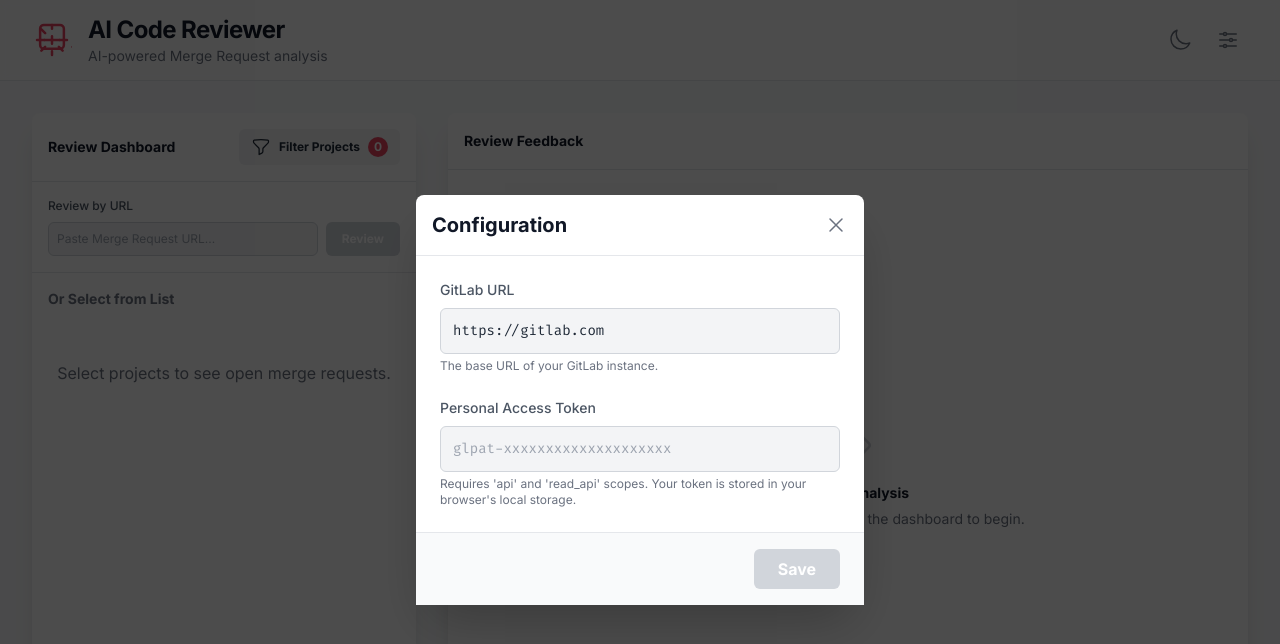
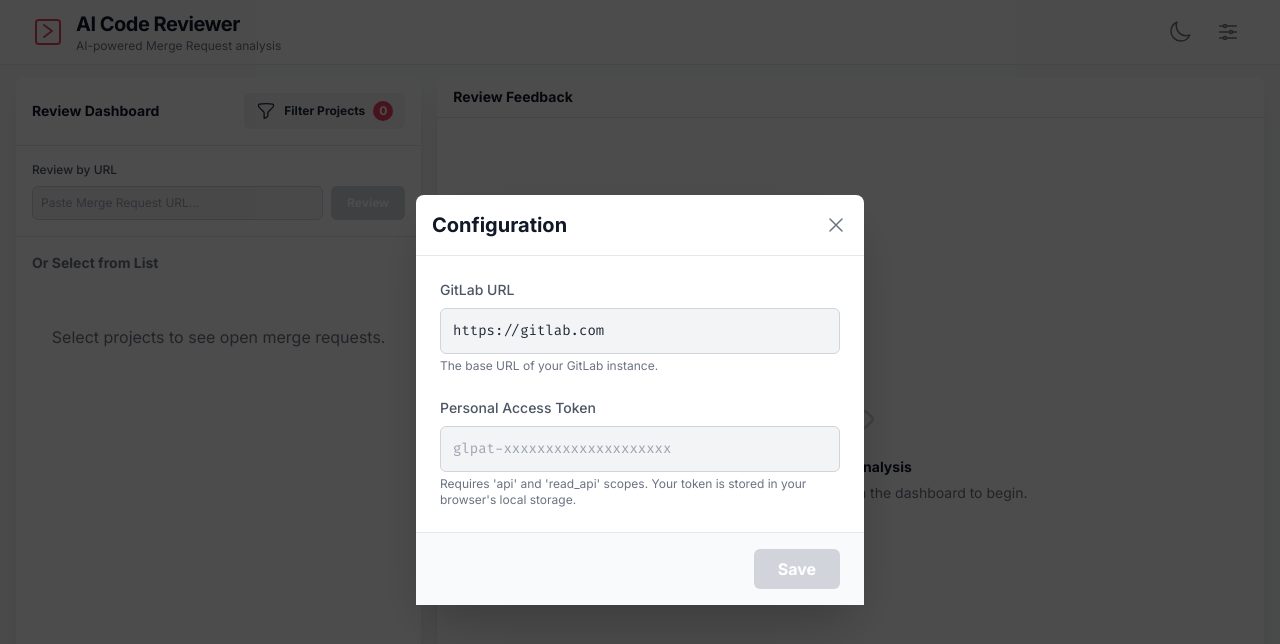
Before and after one commit to HainanZhao/AICodeReview, a React (Vite) app: page / in a window 1280 px wide. Shown: the top 644 px of the page. Built offline with nearby package versions, Linux system fonts and the light colour scheme.

Commit message:
fix: styles of different components

```diff
--- a/App.tsx
+++ b/App.tsx
@@ -4,7 +4,7 @@
 import { ReviewDashboard } from './components/CodeEditor';
 import { FeedbackPanel } from './components/FeedbackPanel';
 import { reviewCode, fetchMrDetails } from './services/geminiService';
-import { fetchProjects, postDiscussion } from './services/gitlabService';
+import { fetchProjects, postDiscussion, approveMergeRequest } from './services/gitlabService';
 import { ReviewFeedback, Config, GitLabMRDetails, GitLabProject, ParsedFileDiff, ParsedDiffLine, GitLabPosition, Severity, ParsedHunk } from './types';
 import { ConfigModal } from './components/ConfigModal';
 import { loadConfig, loadTheme, saveTheme, loadProjectsFromCache, saveProjectsToCache } from './services/configService';
@@ -177,6 +177,11 @@
       ));
   }, []);
 
+  const handleApproveMR = useCallback(async () => {
+    if (!config || !mrDetails) return;
+    await approveMergeRequest(config, mrDetails.projectId, mrDetails.mrIid);
+  }, [config, mrDetails]);
+
   const handleToggleIgnoreFeedback = useCallback((feedbackId: string) => {
     setFeedback(prev => prev!.map(f =>
         f.id === feedbackId ? { ...f, isIgnored: !f.isIgnored } : f
@@ -341,7 +346,7 @@
         onSave={handleSaveConfig}
         initialConfig={config}
       />
-      <main className="flex-grow w-full px-4 md:px-6 lg:px-8 py-4 md:py-6 lg:py-8 grid grid-cols-1 lg:grid-cols-12 gap-8">
+      <main className="flex-grow w-full px-2 md:px-4 lg:px-4 py-2 md:py-3 lg:py-3 grid grid-cols-1 lg:grid-cols-12 gap-4">
         <div className={`flex flex-col ${mrDetails ? 'lg:col-span-3' : 'lg:col-span-4'}`}>
           {mrDetails ? (
             <MrSummary mrDetails={mrDetails} onNewReview={handleNewReview} />
@@ -371,6 +376,7 @@
             onExpandHunkContext={handleExpandHunkContext}
             onToggleIgnoreFeedback={handleToggleIgnoreFeedback}
             isAiAnalyzing={isAiAnalyzing}
+            onApproveMR={handleApproveMR}
           />
         </div>
       </main>
--- a/components/DiffLine.tsx
+++ b/components/DiffLine.tsx
@@ -26,8 +26,8 @@
     const canComment = line.type === 'add' || line.type === 'context';
 
     return (
-        <tr className={`${lineClasses} group hover:bg-black/5 dark:hover:bg-white/10`}>
-            <td className="w-8 text-center px-1 align-middle py-0">
+        <tr className={`${lineClasses} group hover:bg-black/5 dark:hover:bg-white/10 h-6`}>
+            <td className="w-8 text-center align-middle h-6">
                 {/*
                   The button is always rendered to maintain a consistent column width, preventing layout shifts.
                   It is only made visible and interactive via CSS on hover for commentable lines.
@@ -37,16 +37,16 @@
                     title={canComment ? "Add comment" : ""}
                     disabled={!canComment}
                     className={`
-                      opacity-0 bg-brand-secondary text-white rounded-full p-0.5 leading-none shadow-lg hover:bg-red-600 transition-opacity duration-150
+                      opacity-0 bg-brand-secondary text-white rounded-full p-[1px] leading-none shadow-lg hover:bg-red-600 transition-opacity duration-150
                       ${canComment ? 'group-hover:opacity-100' : 'pointer-events-none'}
                     `}
                 >
-                    <PlusIcon />
+                    <PlusIcon className="w-4 h-4" />
                 </button>
             </td>
-            <td className="w-10 text-right px-2 select-none opacity-70 align-middle py-0">{line.oldLine || ''}</td>
-            <td className="w-10 text-right px-2 select-none opacity-70 align-middle py-0">{line.newLine || ''}</td>
-            <td className="w-full pr-4 align-middle font-mono text-xs py-0 leading-none">
+            <td className="w-10 text-right px-2 select-none opacity-70 align-middle h-6">{line.oldLine || ''}</td>
+            <td className="w-10 text-right px-2 select-none opacity-70 align-middle h-6">{line.newLine || ''}</td>
+            <td className="w-full pr-4 align-middle font-mono text-xs h-6">
                 {line.type !== 'meta' && <span className="mr-2 select-none">{prefix}</span>}
                 <span className="whitespace-pre-wrap break-words">{line.content}</span>
             </td>
--- a/components/FeedbackPanel.tsx
+++ b/components/FeedbackPanel.tsx
@@ -2,7 +2,7 @@
 import { ReviewFeedback, GitLabMRDetails, ParsedFileDiff, ParsedDiffLine, Severity } from '../types';
 import { FileDiffCard } from './FileDiffCard';
 import { Spinner } from './Spinner';
-import { ArrowUpIcon, ArrowDownIcon } from './icons';
+import { ArrowUpIcon, ArrowDownIcon, ApproveIcon } from './icons';
 
 interface FeedbackPanelProps {
   feedback: ReviewFeedback[] | null;
@@ -19,6 +19,7 @@
   onExpandHunkContext: (filePath: string, hunkIndex: number, direction: 'up' | 'down', lines: number) => void;
   onToggleIgnoreFeedback: (id: string) => void;
   isAiAnalyzing: boolean;
+  onApproveMR?: () => Promise<void>;
 }
 
 const InitialState = () => (
@@ -49,7 +50,7 @@
 
 
 export const FeedbackPanel: React.FC<FeedbackPanelProps> = (props) => {
-  const { feedback, mrDetails, isLoading, error, onPostComment, onPostAllComments, onToggleIgnoreFeedback, isAiAnalyzing, ...handlers } = props;
+  const { feedback, mrDetails, isLoading, error, onPostComment, onPostAllComments, onToggleIgnoreFeedback, isAiAnalyzing, onApproveMR, ...handlers } = props;
   const [currentCommentIndex, setCurrentCommentIndex] = useState(-1);
 
   const feedbackByFile = useMemo(() => {
@@ -163,7 +164,7 @@
                     </div>
                     <button
                         onClick={onPostAllComments}
-                        className="bg-brand-secondary hover:bg-red-600 text-white text-sm font-bold py-2 px-4 rounded-md transition-colors"
+                        className="bg-brand-secondary hover:bg-red-600 text-white text-sm font-bold py-1.5 px-3 rounded-md transition-colors"
                     >
                         Add All Comments
                     </button>
@@ -196,16 +197,28 @@
 
   return (
     <div className="bg-white dark:bg-brand-surface rounded-lg shadow-xl h-full flex flex-col">
-      <div className="p-4 border-b border-gray-200 dark:border-brand-primary flex items-center space-x-4">
+      <div className="border-b border-gray-200 dark:border-brand-primary flex items-center justify-between px-4 py-2">
         <h2 className="text-base font-semibold text-gray-900 dark:text-white">Review Feedback</h2>
+        <div className="flex items-center space-x-4">
           {isAiAnalyzing && (
             <div className="flex items-center space-x-2 text-brand-secondary">
               <Spinner size="sm" />
               <span className="text-sm font-medium">AI Analyzing...</span>
             </div>
           )}
+          {mrDetails && onApproveMR && (
+            <button
+              onClick={onApproveMR}
+              className="h-[18px] px-2.5 flex items-center bg-green-100/50 dark:bg-green-900/20 text-green-800 dark:text-green-300 group hover:bg-black/5 dark:hover:bg-white/10 rounded text-sm font-medium transition-colors"
+              aria-label="Approve merge request"
+            >
+              <ApproveIcon className="w-4 h-4 mr-1.5" />
+              <span>Approve MR</span>
+            </button>
+          )}
         </div>
-      <div className="p-1 sm:p-4 flex-grow overflow-y-auto" style={{ maxHeight: 'calc(100vh - 200px)' }}>
+      </div>
+      <div className="p-1 sm:p-4 flex-grow overflow-y-auto" style={{ maxHeight: 'calc(100vh - 150px)' }}>
           {renderContent()}
       </div>
     </div>
--- a/components/Header.tsx
+++ b/components/Header.tsx
@@ -1,11 +1,11 @@
-import React from 'react';
-import { SettingsIcon, SunIcon, MoonIcon } from './icons';
+import React, { useState } from 'react';
+import { SettingsIcon, SunIcon, MoonIcon, ApproveIcon } from './icons';
 import { Spinner } from './Spinner';
 
 const BrainCircuitIcon = () => (
-  <svg xmlns="http://www.w3.org/2000/svg" className="h-10 w-10 text-brand-secondary" fill="none" viewBox="0 0 24 24" stroke="currentColor" strokeWidth={1.5}>
-    <path strokeLinecap="round" strokeLinejoin="round" d="M4.874 5.126A2.25 2.25 0 017.125 3h9.75a2.25 2.25 0 012.25 2.25v9.75a2.25 2.25 0 01-2.25 2.25H7.125a2.25 2.25 0 01-2.25-2.25V5.126zM12 9.75v4.5m-4.5-2.25h9" />
-    <path strokeLinecap="round" strokeLinejoin="round" d="M12 3v2.25m0 13.5V21m-4.5-9H3m18 0h-4.5M5.625 5.625l2.25 2.25m10.5 10.5l-2.25-2.25m10.5-2.25l-2.25 2.25M5.625 18.375l2.25-2.25" />
+  <svg xmlns="http://www.w3.org/2000/svg" className="h-8 w-8 text-brand-secondary" fill="none" viewBox="0 0 24 24" stroke="currentColor" strokeWidth={1.5}>
+    <path strokeLinecap="round" strokeLinejoin="round" d="M9 6.75l6 4.5-6 4.5" />
+    <rect x="3" y="3" width="18" height="18" rx="2" strokeLinecap="round" strokeLinejoin="round" />
   </svg>
 );
 
@@ -19,20 +19,20 @@
   return (
     <header className="bg-white/80 dark:bg-brand-surface/50 backdrop-blur-sm border-b border-gray-200 dark:border-brand-primary/50 sticky top-0 z-20">
       <div className="w-full px-4 md:px-6 lg:px-8">
-        <div className="flex items-center justify-between h-20">
-          <div className="flex items-center space-x-4">
+        <div className="flex items-center justify-between h-16">
+          <div className="flex items-center space-x-3">
             <BrainCircuitIcon />
             <div>
-              <h1 className="text-2xl font-bold text-gray-900 dark:text-white tracking-tight">
+              <h1 className="text-xl font-bold text-gray-900 dark:text-white tracking-tight">
                 AI Code Reviewer
               </h1>
-              <p className="text-sm text-gray-500 dark:text-brand-subtle">
+              <p className="text-xs text-gray-500 dark:text-brand-subtle">
                 AI-powered Merge Request analysis
               </p>
             </div>
           </div>
           <div className="flex items-center space-x-2">
-             <button
+            <button
               onClick={onToggleTheme}
               className="p-2 rounded-full text-gray-500 dark:text-brand-subtle hover:bg-gray-200 dark:hover:bg-brand-primary hover:text-gray-900 dark:hover:text-white transition-colors"
               aria-label="Toggle theme"
--- a/components/MrSummary.tsx
+++ b/components/MrSummary.tsx
@@ -37,7 +37,7 @@
         <div className="flex-shrink-0">
             <button
             onClick={onNewReview}
-            className="w-full flex items-center justify-center bg-brand-secondary hover:bg-red-600 text-white font-bold py-3 px-4 rounded-md transition-colors text-sm"
+            className="w-full flex items-center justify-center bg-brand-secondary hover:bg-red-600 text-white font-bold py-1.5 px-3 rounded-md transition-colors text-sm"
             >
             <PlusIcon />
             <span className="ml-2">Start New Review</span>
--- a/components/icons.tsx
+++ b/components/icons.tsx
@@ -94,3 +94,9 @@
       <path strokeLinecap="round" strokeLinejoin="round" d="M3.98 8.223A10.477 10.477 0 001.934 12C3.226 16.338 7.244 19.5 12 19.5c.993 0 1.953-.138 2.863-.395M6.228 6.228A10.45 10.45 0 0112 4.5c4.756 0 8.773 3.162 10.065 7.498a10.522 10.522 0 01-4.293 5.774M6.228 6.228L3 3m3.228 3.228l3.65 3.65m7.894 7.894L21 21m-3.228-3.228l-3.65-3.65m0 0a3 3 0 10-4.243-4.243m4.243 4.243L6.228 6.228" />
     </svg>
   );
+
+export const ApproveIcon: React.FC<IconProps> = ({ className }) => (
+    <svg xmlns="http://www.w3.org/2000/svg" fill="none" viewBox="0 0 24 24" strokeWidth={1.5} stroke="currentColor" className={`w-6 h-6 ${className || ''}`.trim()}>
+        <path strokeLinecap="round" strokeLinejoin="round" d="M9 12.75L11.25 15 15 9.75M21 12a9 9 0 11-18 0 9 9 0 0118 0z" />
+    </svg>
+);
--- a/services/gitlabService.ts
+++ b/services/gitlabService.ts
@@ -296,3 +296,10 @@
 
     return allMrs;
 };
+
+export const approveMergeRequest = async (config: Config, projectId: number, mrIid: string): Promise<void> => {
+    const url = `${config.gitlabUrl}/api/v4/projects/${projectId}/merge_requests/${mrIid}/approve`;
+    await gitlabApiFetch(url, config, {
+        method: 'POST',
+    });
+};
```
Also changed, not shown: index.html (+1 -0 lines). Lines whose indentation alone changed are shown as unchanged.
